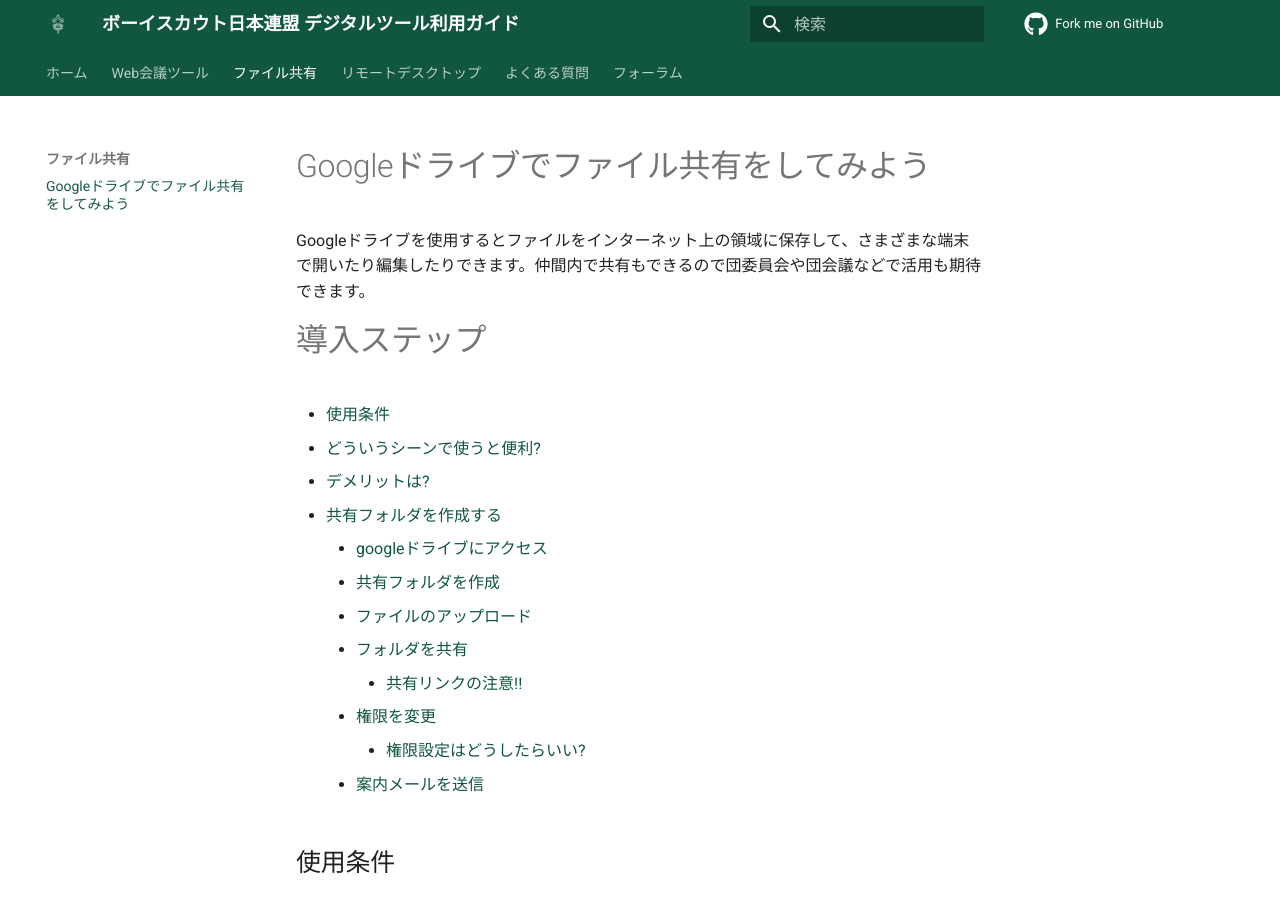
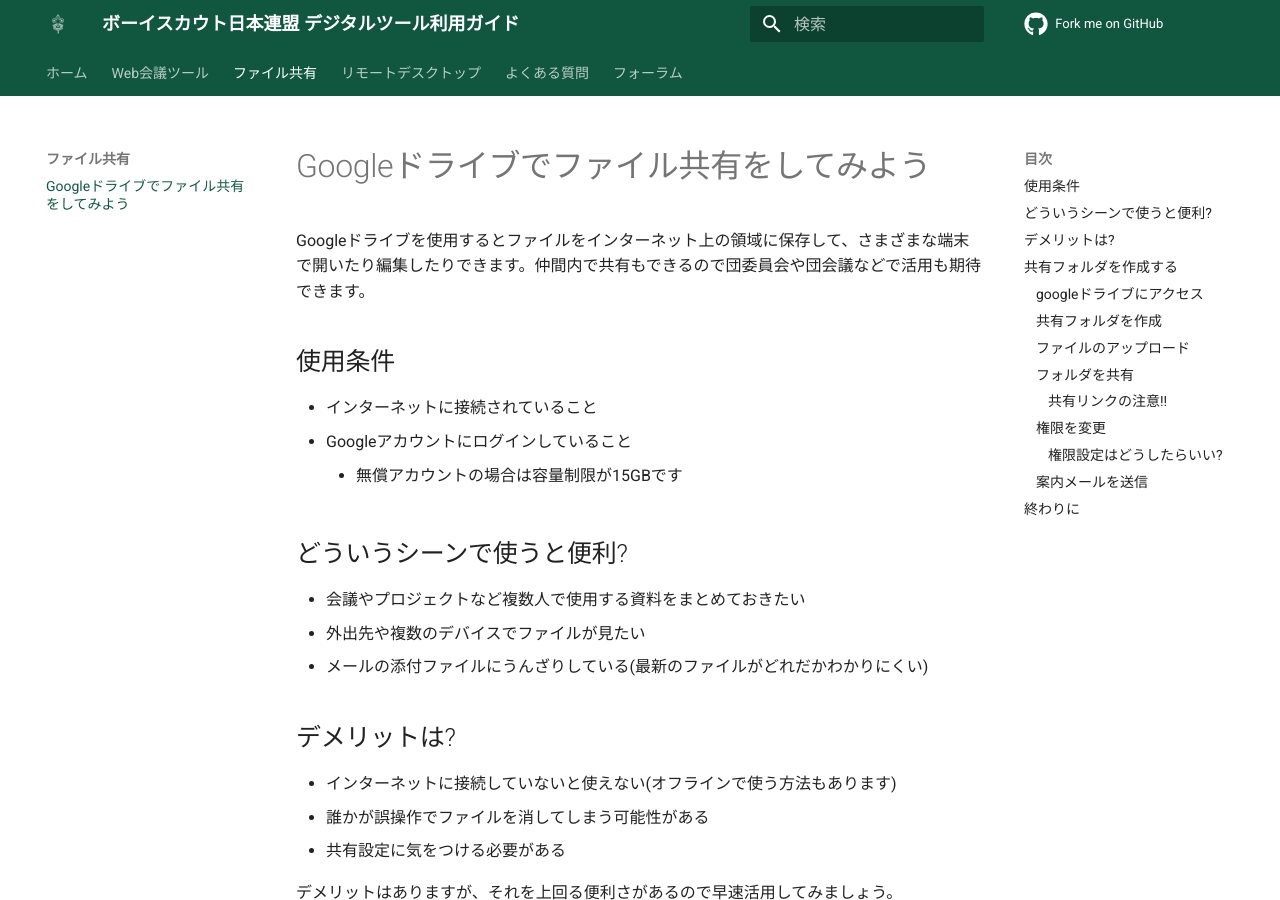
Before and after one commit to Scout-Association-of-Japan/DX-promotion-guidelines, an MkDocs documentation site: the page built from docs/file-share/HowToUseGDrive.md, in a window 1280 px wide and 900 px high. Built offline with MkDocs 1.6.1 and Material for MkDocs 9.7.7, drawn with Linux system fonts in a browser that asks for light colours; comment, search, counter and statistics services are not loaded; some of the changed text lies outside the part shown.

Commit message:
update-file-share
- ページ内アンカーリンク削除
- hタグ適用
- 画像最適化

```diff
--- a/docs/file-share/HowToUseGDrive.md
+++ b/docs/file-share/HowToUseGDrive.md
@@ -1,20 +1,5 @@
 # Googleドライブでファイル共有をしてみよう
 Googleドライブを使用するとファイルをインターネット上の領域に保存して、さまざまな端末で開いたり編集したりできます。仲間内で共有もできるので団委員会や団会議などで活用も期待できます。
-
-# 導入ステップ
-* [使用条件](#使用条件)
-* [どういうシーンで使うと便利?](#どういうシーンで使うと便利)
-* [デメリットは?](#デメリットは)
-* [共有フォルダを作成する](#共有フォルダを作成する)
-	* [googleドライブにアクセス](#googleドライブにアクセス)
-	* [共有フォルダを作成](#共有フォルダを作成)
-	* [ファイルのアップロード](#ファイルのアップロード)
-	* [フォルダを共有](#フォルダを共有)
-		* [共有リンクの注意!!](#共有リンクの注意)
-	* [権限を変更](#権限を変更)
-		* [権限設定はどうしたらいい?](#権限設定はどうしたらいい)
-	* [案内メールを送信](#案内メールを送信)
-
 
 ## 使用条件
 * インターネットに接続されていること
@@ -33,8 +18,8 @@
 
 デメリットはありますが、それを上回る便利さがあるので早速活用してみましょう。
 
-# 共有フォルダを作成する
-## googleドライブにアクセス
+## 共有フォルダを作成する
+### googleドライブにアクセス
 ![](./images/1.jpg)
 
 ブラウザで[drive.google.com](https://drive.google.com/)にアクセスします。この時点でGoogleアカウントにログインをしていなければ`Googleドライブにアクセス`をクリックしてGoogleアカウントにログインしてください。
@@ -42,7 +27,7 @@
 ![](./images/2.jpg)
 アカウントにログイン後、googleドライブにアクセスするとこのような画面になります。
 
-## 共有フォルダを作成
+### 共有フォルダを作成
 早速共有フォルダを作ってみましょう。上図の`新規`をクリックして
 
 ![](./images/3.jpg)`フォルダ`を選択します。
@@ -51,25 +36,25 @@
 
 ![](./images/5.jpg) フォルダができました! フォルダ名をダブルクリックして開いてみましょう。
 
-## ファイルのアップロード
+### ファイルのアップロード
 ![](./images/6.jpg) フォルダはまだ空っぽなので何もありません。既存のPDFファイルをアップロードしてみましょう。図中の`ここにファイルをドロップ`にアップロードしたいPDFファイルをドラッグ&ドロップで放り込んでみましょう。
 
 ![](./images/7.jpg) ファイルがアップされて・・・
 
 ![](./images/8.jpg) ファイルがアップされました! ファイルサイズや個数によって時間がかかる場合がありますので、右下の完了ステータスメッセージを確認するといいかもしれません。
 
-## フォルダを共有
+### フォルダを共有
 ![](./images/9.jpg) このままでは自分しか見られないのでフォルダの共有設定をしてみましょう。図中のフォルダ名の右隣にある`▼`をクリックしてサブメニューから`共有`を選択します。
 
 ![](./images/10.jpg) `変更`をクリックし、リンクの共有範囲を変更します。
 
 ![](./images/11.jpg) `リンクを知っている全員` を選択し、`リンクをコピー`をクリックするとクリップボードに共有アドレスがコピーされます。この共有アドレスをメールやチャットなどで共有相手に伝えればファイル共有が可能になります。
 
-### 共有リンクの注意!!
+#### 共有リンクの注意!!
 * `リンクを知っている全員`が`閲覧者`になると、文字通り誰でも見られる状態です。SNSなどの公開の場に書き込んでしまうと思わぬトラブルのもとになりますので、共有リンクを通知する際は確実な方法でお伝えすることを推奨します。
 * また共有メンバー内でのルール周知も大切なことですので、併せてご注意ください。
 
-## 権限を変更
+### 権限を変更
 上図の設定では共有相手にファイルを見てもらうことは可能ですが新規にアップロードしてもらったり、編集してもらったりすることができないので、編集権限を変更してみましょう。
 
 ![](./images/12.jpg) `閲覧者▼`をクリックすると選択肢が出てきます。ここで`編集者`を選択してみましょう。
@@ -78,13 +63,13 @@
 
 * 編集権限を編集(例: `閲覧者`から'編集者'など)しても共有リンクは変更されません(再度共有相手にリンクを通知する必要はありません)
 
-### 権限設定はどうしたらいい?
+#### 権限設定はどうしたらいい?
 |使用用途|権限設定|
 |---|---
 |ファイルのアップロードと編集は自分のみ|**リンクを知っている全員**が**閲覧者**
 |ファイルのアップロードと編集をみんなでやりたい|**リンクを知っている全員**が**編集者**
 
-## 案内メールを送信
+### 案内メールを送信
 ![](./images/14.jpg) 共有設定ウィンドウの下部にあるセクションからは、共有相手に直接案内状を送信することができます。
 
 1. メンバーを追加(メールアドレス)
@@ -94,8 +79,5 @@
 これでお使いのgmailから共有フォルダの案内メールを送信することができます。
 
 
-# 終わりに
+## 終わりに
 web会議や複数人でのプロジェクトに活用できるファイル共有方法をご紹介しました。メールに添付される大量のファイルにうんざりしていたり、「添付ファイルの最新版ってどこだっけ・・・」などのお悩みがあれば、ぜひ活用してみてください。
-
-# 日本連盟DX推進室
-「こんなことが知りたい」「これってどうやるの?」などありましたら[デジタルツール提供プログラム利用グループフォーラム](../group/HowtoUseUserForum.md)までお寄せください。
```
Also changed, not shown: docs/file-share/images/10.jpg, docs/file-share/images/11.jpg, docs/file-share/images/12.jpg, docs/file-share/images/13.jpg, docs/file-share/images/14.jpg, docs/file-share/images/3.jpg, docs/file-share/images/9.jpg.
